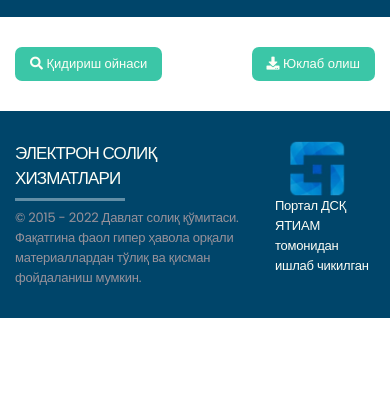
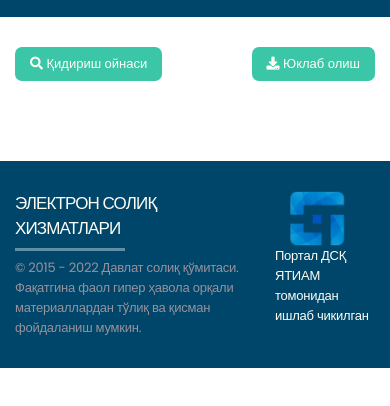
Before and after one commit to shahboznur/2-project, a plain HTML site: page index.html in a window 390 px wide. Shown: the part 88-494 px from the top of the page. Drawn offline with Linux system fonts and the light colour scheme.

Commit message:
commit section

```diff
--- a/style/main.css
+++ b/style/main.css
@@ -197,7 +197,7 @@ sup {
 
 
 .section__title {
-  padding: 30px 0;
+  padding: 30px 0 80px;
 }
 
 .section__link {
```
